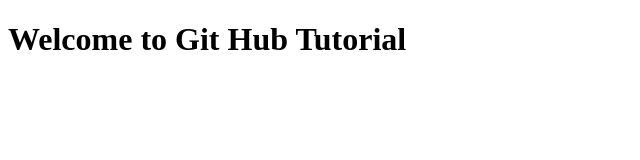
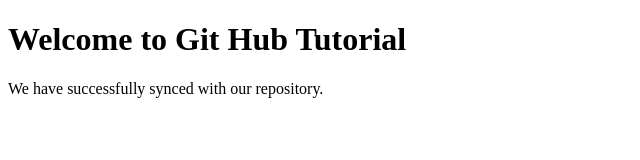
Before and after one commit to AbiramiSukumar/Sampledemo, a plain HTML site: page index.html in a window 1280 px wide. Shown: the whole page, without its empty margins (0-640 px from the left). Drawn offline with Linux system fonts and the light colour scheme.

Commit message:
Update index.html
I have added p tag

```diff
--- a/index.html
+++ b/index.html
@@ -7,5 +7,6 @@
 </head>
 <body>
     <h1>Welcome to Git Hub Tutorial</h1>
+    <p>We have successfully synced with our repository.</p>
 </body>
 </html>
```
